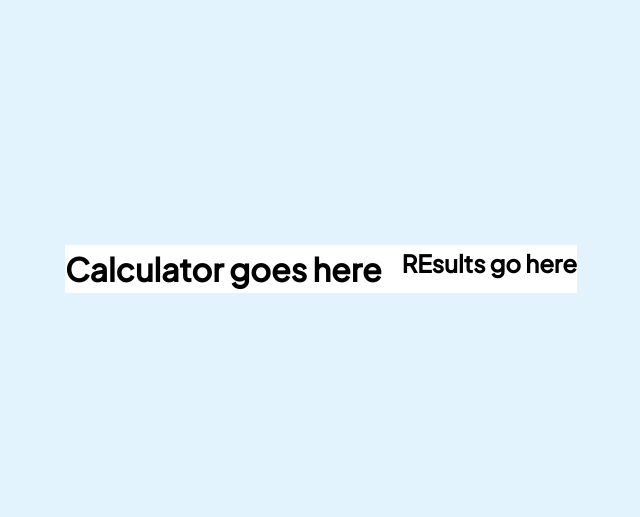
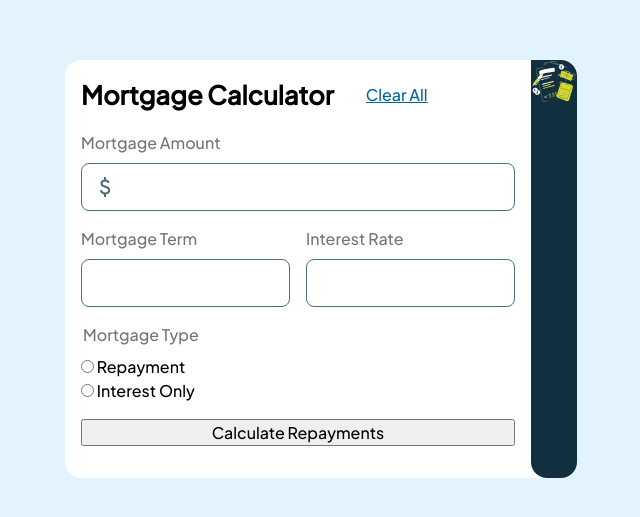
Before and after one commit to elizabethrsotomayor/mortgage-repayment-calculator-main, a React (Vite) app: page / in a window 1280 px wide. Shown: the part 131-648 px from the top of the page, without its empty margins (319-959 px from the left). Built offline with nearby package versions, Linux system fonts and the light colour scheme.

Commit message:
start styling form

```diff
--- /dev/null
+++ b/src/Calculator.css
@@ -0,0 +1,72 @@
+@media screen and (min-width: 52rem) {
+    .calculator-container {
+        display: flex;
+        flex-direction: column;
+        gap: 1rem;
+        padding: 1rem;
+    }
+
+    .heading-clear-container {
+        display: flex;
+        gap: 2rem;
+        align-content: space-between;
+    }
+
+    .heading {
+        font-size: 1.6rem;
+    }
+
+    .clear-all-btn {
+        background: none !important;
+        border: none;
+        padding: 0 !important;
+        /*optional*/
+        font-family: 'PlusJakartaSans-Medium', sans-serif;
+        /*input has OS specific font-family*/
+        color: #069;
+        text-decoration: underline;
+        cursor: pointer;
+    }
+
+    .form-section {
+        display: flex;
+        flex-direction: column;
+        margin-bottom: 1rem;
+    }
+
+    .form-labels {
+        color: #757575;
+        margin-bottom: 0.5rem;
+    }
+
+    .text-fields {
+        height: 3rem;
+        border: 1px solid hsl(200, 24%, 40%);
+        border-radius: 0.5rem;
+    }
+
+    .text-field-amt {
+        /* background-color: hsl(202, 86%, 94%); */
+        /* background-image: url('../assets/images/attach_money_24dp_4E6E7E_FILL0_wght400_GRAD0_opsz24.png'),
+            linear-gradient(to right, hsl(202, 86%, 94%), white); */
+        background-image: url('../assets/images/attach_money_24dp_4E6E7E_FILL0_wght400_GRAD0_opsz24.png');
+        background-size: 1.6rem;
+        background-position: 10px 10px;
+        background-repeat: no-repeat;
+        padding-left: 40px;
+        /* background-image: url("http://www.scottgood.com/jsg/blog.nsf/images/arrowdown.gif"), linear-gradient(to right, white 70%, gray 70%, gray 71%, lightgray 71%, lightgray 100%); */
+    }
+
+    .term-rate-container {
+        display: flex;
+        gap: 1rem;
+    }
+
+    .mortgage-type-radio-btns {
+        border: 0;
+        margin: 0;
+        padding: 0;
+        display: flex;
+        flex-direction: column;
+    }
+}
--- a/src/Calculator.jsx
+++ b/src/Calculator.jsx
@@ -1,7 +1,46 @@
+import './Calculator.css';
+
 function Calculator() {
   return (
     <>
-      <h1>Calculator goes here</h1>
+      <div className="calculator-container">
+
+        <div className="heading-clear-container">
+          <h1 className="heading">Mortgage Calculator</h1>
+          <input type="reset" value="Clear All" className='clear-all-btn' />
+        </div>
+
+        <form action="" method="get" className="mortgage-form">
+          <div className="form-section">
+            <label htmlFor="mortgage-amount" className="form-labels">Mortgage Amount</label>
+            <input type="text" name="mortgage-amount" id="mortgage-amount" className="text-fields text-field-amt" required />
+          </div>
+
+          <div className="term-rate-container">
+            <div className="form-section">
+              <label htmlFor="mortgage-term" className="form-labels">Mortgage Term</label>
+              <input type="text" name="mortgage-term" id="mortgage-term" className="text-fields" required />
+            </div>
+            <div className="form-section">
+              <label htmlFor="interest-rate" className="form-labels">Interest Rate</label>
+              <input type="text" name="interest-rate" id="interest-rate" className="text-fields" required />
+            </div>
+          </div>
+
+          <div className="form-section">
+            <fieldset className='mortgage-type-radio-btns'>
+              <legend className="form-labels">Mortgage Type</legend>
+              <label><input type="radio" name="radio" value="yes" /> Repayment</label>
+              <label><input type="radio" name="radio" value="no" /> Interest Only</label>
+            </fieldset>
+          </div>
+
+          <div className="form-section">
+            <input type="submit" value="Calculate Repayments" />
+          </div>
+      </form>
+
+      </div>
     </>
   )
 }
--- a/src/Card.css
+++ b/src/Card.css
@@ -1,7 +1,11 @@
+@media screen and (min-width: 52rem) {
     .card {
         width: 40vw;
         display: flex;
         align-self: center;
         justify-content: space-between;
         background-color: white;
+        /* padding: 1rem; */
+        border-radius: 1rem;
     }
+}
--- /dev/null
+++ b/src/Results.css
@@ -0,0 +1,5 @@
+.results {
+    background-color: hsl(202, 55%, 16%);
+    z-index: 4;
+    border-radius: 0 1rem 1rem 1rem;
+}
--- a/src/Results.jsx
+++ b/src/Results.jsx
@@ -1,7 +1,11 @@
+import './Results.css'
+
 function Results() {
   return (
     <>
-      <h2>REsults go here</h2>
+      <div className="results">
+        <img src="../assets/images/illustration-empty.svg" alt="" />
+      </div>
     </>
   )
 }
```
Also changed, not shown: assets/images/attach_money_24dp_4E6E7E_FILL0_wght400_GRAD0_opsz24.png (added). Lines whose indentation alone changed are shown as unchanged.
